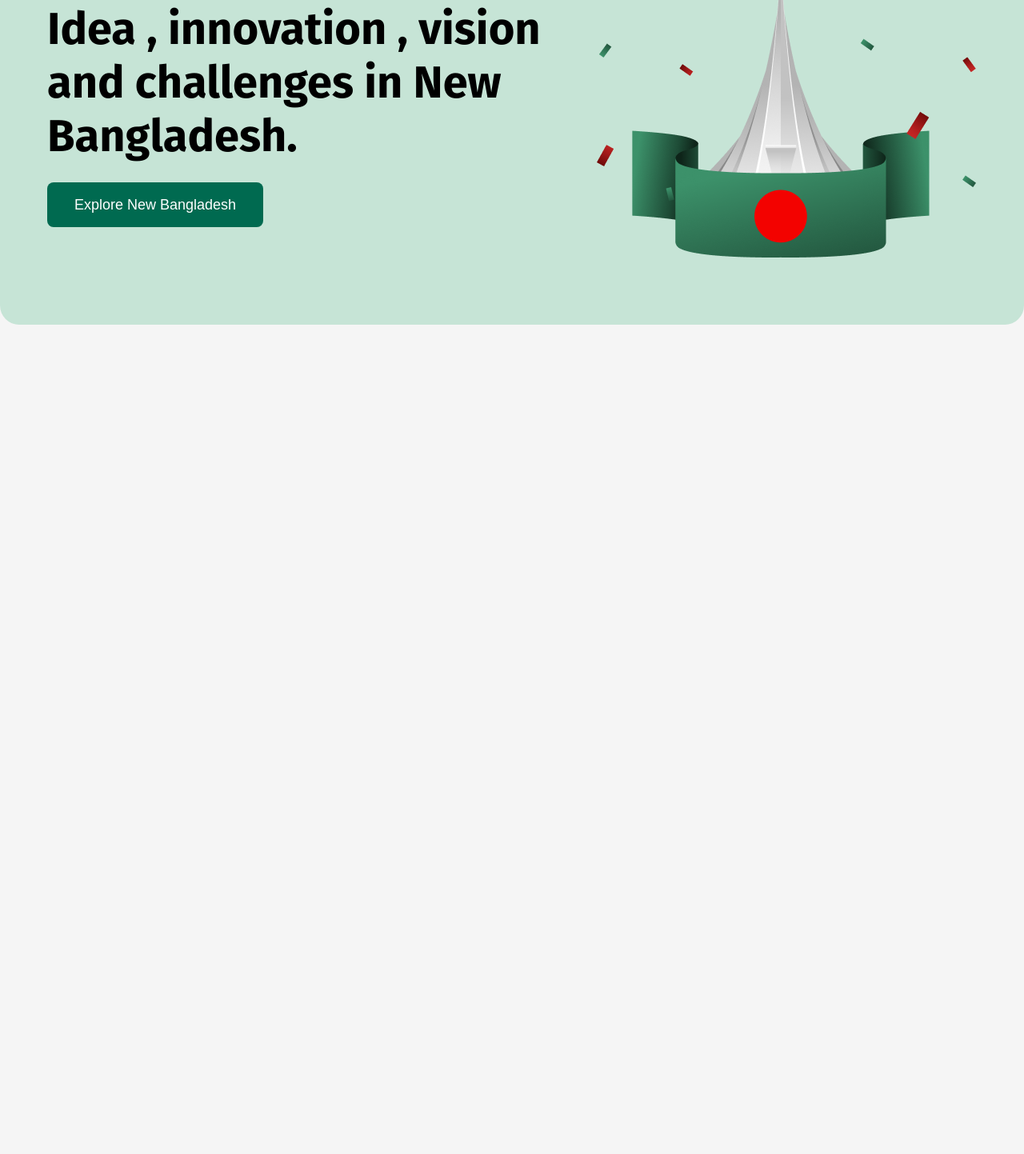
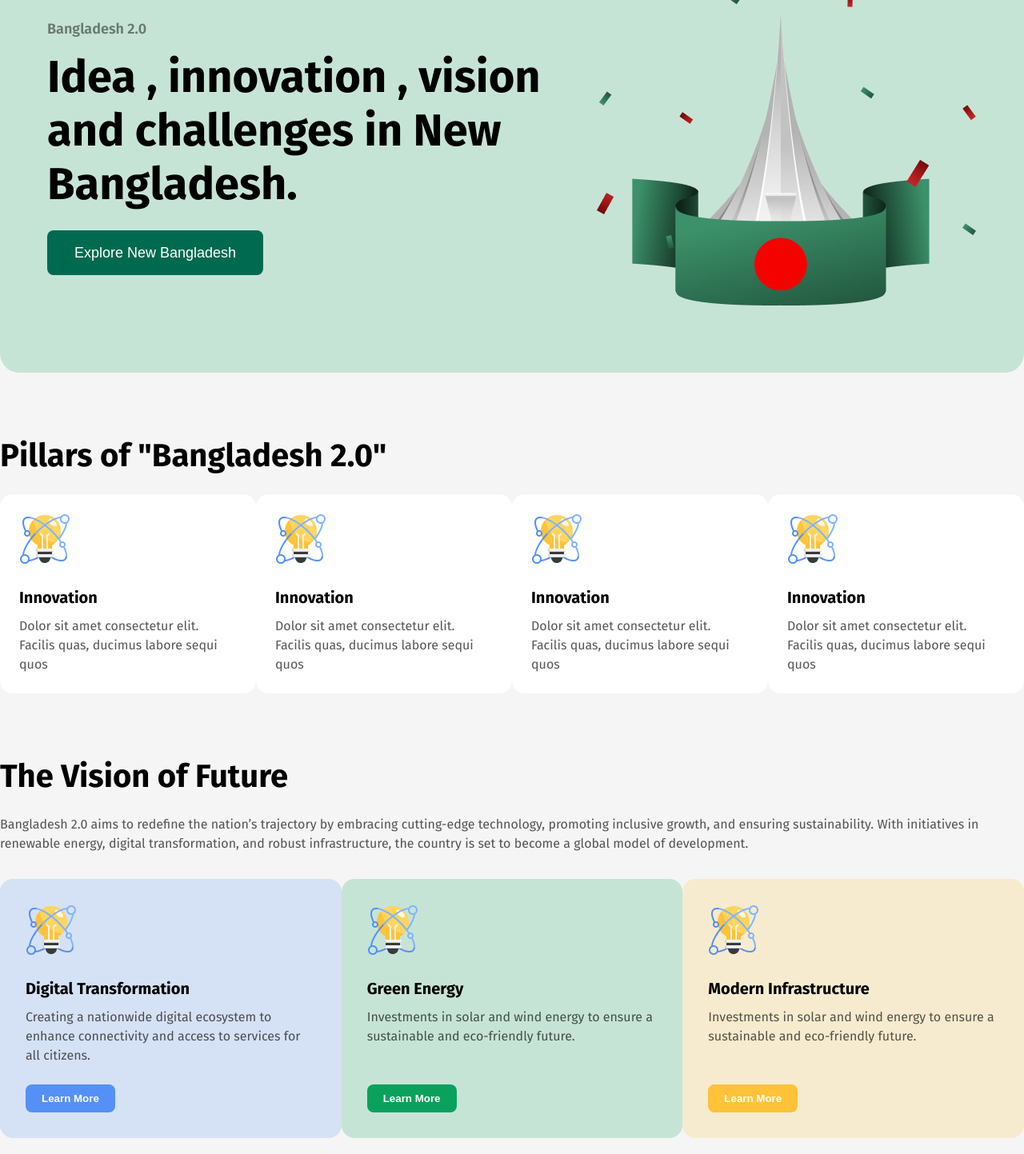
Before and after one commit to munir-hossin/assignment-1, a plain HTML site: page index.html in a window 1280 px wide. Shown: the part 282-1725 px from the top of the page at 80% size. Before the commit the page ends 800 px from the top, so only its background shows below. Drawn offline with Linux system fonts and the light colour scheme.

Commit message:
The Vision Section done

```diff
--- a/assets/css/style.css
+++ b/assets/css/style.css
@@ -15,12 +15,34 @@ body {
 .container {
    width: 1280px;
    margin: 20px auto;
+   margin-top: 80px;
 
 }
 
-ul, ol li {
+ul li {
     list-style: none;
 }
+
+section {
+    margin-top: 80px;
+}
+/* sub-heading */
+.sub-heading {
+    font-weight: 700;
+    font-size: 40px;
+    line-height: 48px;
+    margin-bottom: 24px;
+    font: bold;
+}
+
+/* paragraph */
+.paragraph {
+    color: rgba(14, 14, 14, 0.7);
+    font-weight: 400;
+    font-size: 16px;
+    line-height: 24px;
+}
+
 
 /* Navbar */
 .logo {
@@ -81,3 +103,80 @@ h1 {
 .hero-img {
     margin: 80px 0px;
 }
+
+/* Pillars  */
+.pillars {
+    display: flex;
+    justify-content: space-between;
+}
+
+.pillars-item {
+    padding: 24px;
+    border-radius: 16px;
+    background: rgb(255, 255, 255);
+    width: calc((100% / 4) - (72px / 3));
+}
+
+
+.innovation {
+    font-size: 20px;
+    line-height: 24px;
+    font-weight: 700;
+    margin: 25px 0px 12px 0px;
+}
+
+
+
+/* The Vision */
+.vision {
+    display: flex;
+    justify-content: space-between;
+}
+
+.vision-item {
+    padding: 32px;
+    margin-top: 32px;
+    border-radius: 16px;
+    width: calc((100% / 3) - (48px / 3));
+}
+
+.v-1 {
+    background: rgba(84, 144, 245, 0.2);
+}
+.v-2 {
+    background: rgb(198, 228, 214);
+}
+.v-3 {
+    background: rgb(247, 235, 207);
+}
+
+.vision-item p {
+    /* margin-bottom: 24px;  */
+    /* margin-bottom: auto; */
+}
+
+
+
+.vision-item button {
+    border-radius: 8px;
+    padding: 8px 20px;
+    border: none;
+    font-weight: 600;
+    line-height: 19px;
+    color: white;
+    font-weight: 700;
+
+}
+
+.v-1 button {
+    background: rgb(84, 144, 245);
+    margin-top: 24px;
+}
+.v-2 button {
+    background: rgb(9, 161, 92);
+    margin-top: 48px;
+}
+.v-3 button {
+    background: rgb(255, 194, 57);
+    margin-top: 48px;
+}
--- a/index.html
+++ b/index.html
@@ -1,11 +1,13 @@
 <!DOCTYPE html>
 <html lang="en">
+
 <head>
     <meta charset="UTF-8">
     <meta name="viewport" content="width=device-width, initial-scale=1.0">
     <title>First Assignment</title>
     <link rel="stylesheet" href="assets/css/style.css">
 </head>
+
 <body class="container">
     <!-- Navbar Stat============== -->
     <nav>
@@ -31,15 +33,74 @@
         <div class="hero-img">
             <img src="assets/images/hero.png" alt="hero img">
         </div>
-
     </div>
     <!-- Banner End -->
 
+    <!-- Pillars section start -->
+     <section >
+        <div>
+            <h3 class="sub-heading">Pillars of "Bangladesh 2.0"</h3>
+        </div>
+        <div class="pillars">
+            <div class="pillars-item">
+                <img src="assets/images/card-icon.png" alt="card-icon img">
+                <h4 class="innovation">Innovation</h4>
+                <p class="paragraph">Dolor sit amet consectetur elit. Facilis quas, ducimus labore sequi quos </p>
+            </div>
+            <div class="pillars-item">
+                <img src="assets/images/card-icon.png" alt="card-icon img">
+                <h4 class="innovation">Innovation</h4>
+                <p class="paragraph">Dolor sit amet consectetur elit. Facilis quas, ducimus labore sequi quos </p>
+            </div>
+            <div class="pillars-item">
+                <img src="assets/images/card-icon.png" alt="card-icon img">
+                <h4 class="innovation">Innovation</h4>
+                <p class="paragraph">Dolor sit amet consectetur elit. Facilis quas, ducimus labore sequi quos </p>
+            </div>
+            <div class="pillars-item">
+                <img src="assets/images/card-icon.png" alt="card-icon img">
+                <h4 class="innovation">Innovation</h4>
+                <p class="paragraph">Dolor sit amet consectetur elit. Facilis quas, ducimus labore sequi quos </p>
+            </div>
+        </div>
+     </section>
+    <!-- Pillars section End -->
 
+    <!-- The Vision of Future Start -->
+    <section >
+        <div>
+            <h3 class="sub-heading">The Vision of Future</h3>
+            <p class="paragraph">Bangladesh 2.0 aims to redefine the nation’s trajectory by embracing cutting-edge technology, promoting inclusive growth, and ensuring sustainability. With initiatives in renewable energy, digital transformation, and robust infrastructure, the country is set to become a global model of development.</p>
+        </div>
+        <div class="vision">
+            <div class="vision-item v-1">
+                <img src="assets/images/card-icon.png" alt="card-icon img">
+                <h4 class="innovation">Digital Transformation</h4>
+                <p class="paragraph">Creating a nationwide digital ecosystem to enhance connectivity and access to services for all citizens.</p>
+                <button>Learn More</button>
+            </div>
+            <div class="vision-item v-2">
+                <img src="assets/images/card-icon.png" alt="card-icon img">
+                <h4 class="innovation">Green Energy</h4>
+                <p class="paragraph">Investments in solar and wind energy to ensure a sustainable and eco-friendly future.</p>
+                <button>Learn More</button>
+            </div>
+            <div class="vision-item v-3">
+                <img src="assets/images/card-icon.png" alt="card-icon img">
+                <h4 class="innovation">Modern Infrastructure</h4>
+                <p class="paragraph">Investments in solar and wind energy to ensure a sustainable and eco-friendly future.</p>
+                <button>Learn More</button>
+            </div>
+
+
+        </div>
+     </section>
+    <!-- The Vision of Future End -->
 
 
 
 
 
 </body>
+
 </html>
```
Lines whose indentation alone changed are shown as unchanged.
